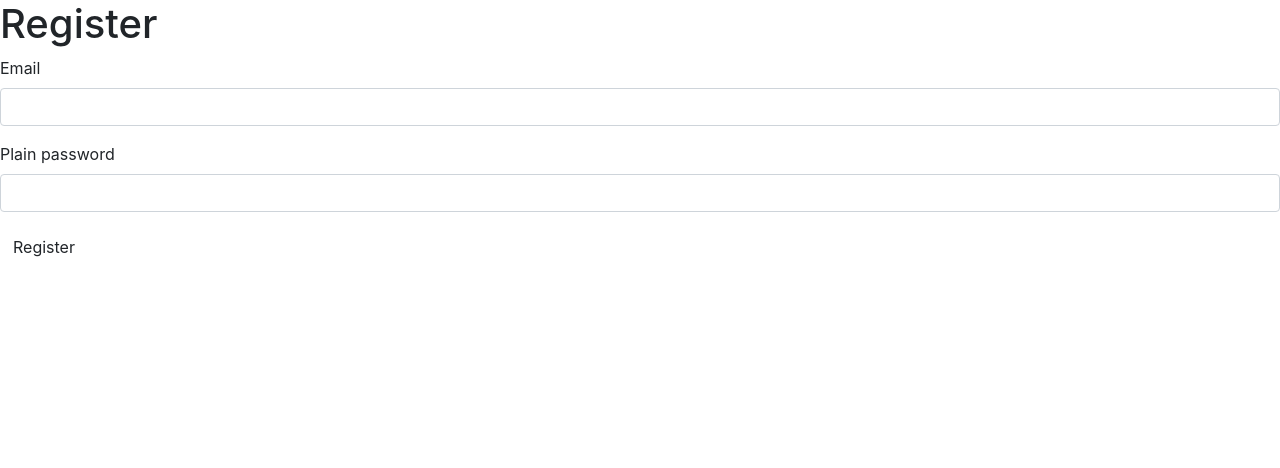
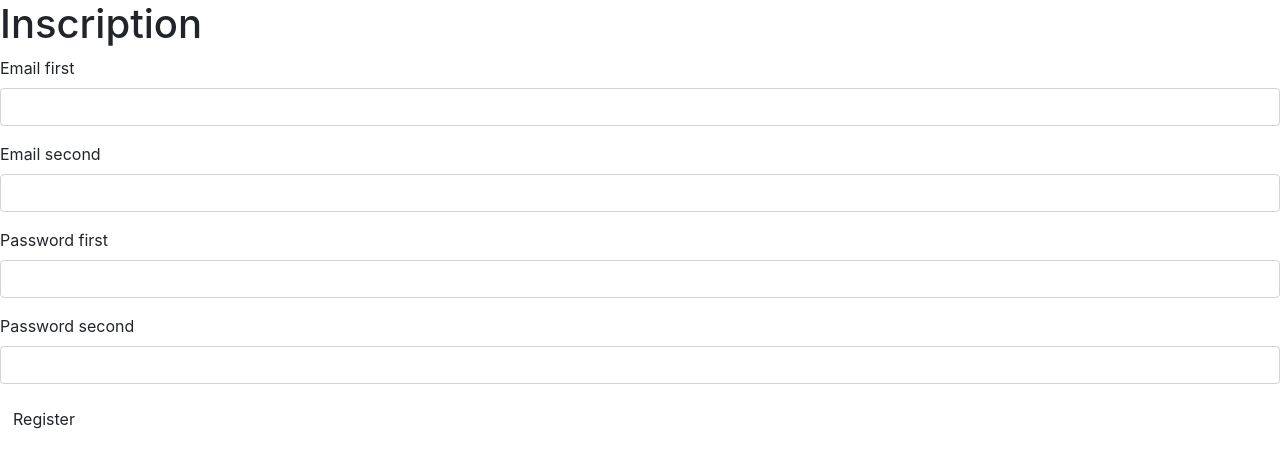
Before and after one commit to dablusLyes/band_together, a Symfony app: template templates/registration/register.html.twig in a window 1280 px wide. Shown: the top 468 px of the page. Run offline with Twig, Linux system fonts and the light colour scheme; the template is opened without the code that fills it, so the values that code supplies are empty; form fields are guessed from the names that the template uses; some libraries are stand-ins or nearby versions.

Commit message:
fix login, registration + fixtures

```diff
--- a/src/DataFixtures/UserFixtures.php
+++ b/src/DataFixtures/UserFixtures.php
@@ -28,7 +28,7 @@ class UserFixtures extends Fixture
 
           $manager->persist($user_admin);
 
-          $names = ['michel', 'tartenpion', 'antoine', 'yoda', 'obiwan', 'frederic', 'faillot', 'macron'];
+          $names = ['michel', 'tartenpion', 'antoine', 'yoda', 'obiwan', 'frederic', 'faillot', 'macron','jeanphil'];
 
           for ($i=0; $i < 100; $i++) {
             $name = $names[rand(0, count($names) - 1)].$i;
--- a/templates/registration/register.html.twig
+++ b/templates/registration/register.html.twig
@@ -1,13 +1,15 @@
 {% extends 'base.html.twig' %}
 
-{% block title %}Register{% endblock %}
+{% block title %}Inscription{% endblock %}
 
 {% block body %}
-    <h1>Register</h1>
+    <h1>Inscription</h1>
 
     {{ form_start(registrationForm) }}
-        {{ form_row(registrationForm.email) }}
-        {{ form_row(registrationForm.plainPassword) }}
+        {{ form_row(registrationForm.email.first) }}
+        {{ form_row(registrationForm.email.second) }}
+        {{ form_row(registrationForm.password.first) }}
+        {{ form_row(registrationForm.password.second) }}
 
         <button class="btn">Register</button>
     {{ form_end(registrationForm) }}
```
Also changed, not shown: src/Form/RegistrationFormType.php (+17 -17 lines).
